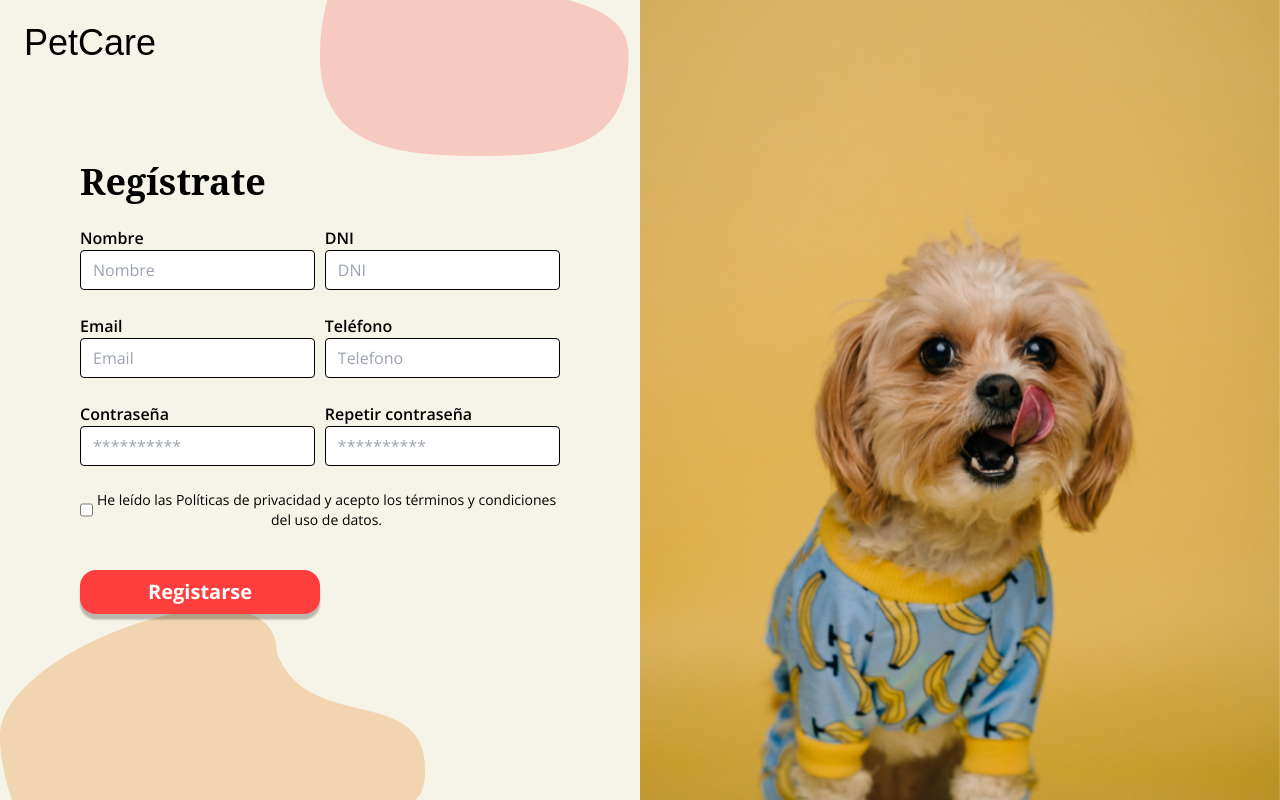
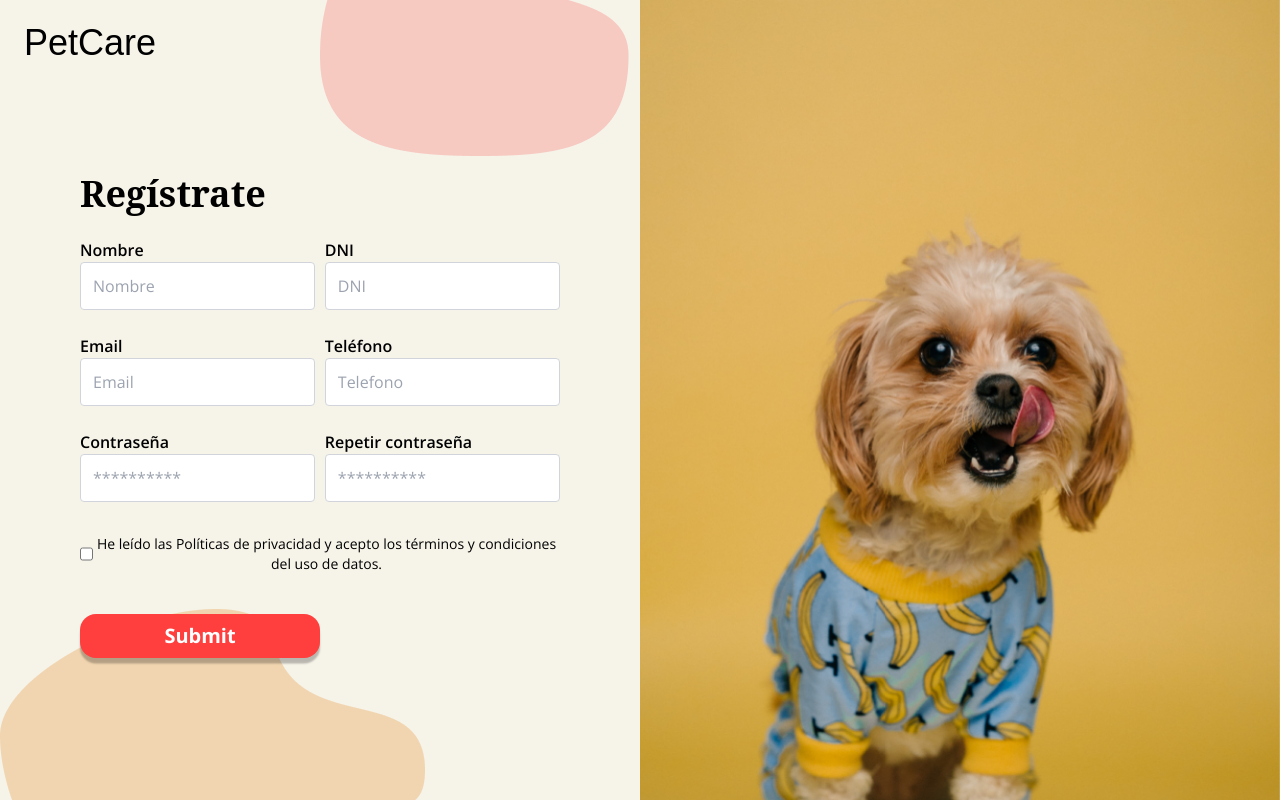
Before and after one commit to No-Country/C14-53-T-NODE-REACT, a React (Vite) app in the folder frontend-nocountry/app-mascotas/: page /register in a window 1280 px wide. Built offline with nearby package versions, Linux system fonts and the light colour scheme; a web font is replaced by a local one.

Commit message:
validaciones de registro

```diff
--- a/frontend-nocountry/app-mascotas/src/components/Register.tsx
+++ b/frontend-nocountry/app-mascotas/src/components/Register.tsx
@@ -1,103 +1,197 @@
+import { useForm } from 'react-hook-form';
 import Background from './Background'
 
-function Login() {
+
+
+interface FormData {
+    nombre: string;
+    dni: string;
+    email: string;
+    telefono: string;
+    password: string;
+    confirmarPassword: string;
+    aceptarTerminos: boolean;
+  }
+
+function Register() {
+const { register, handleSubmit, reset, formState: { errors }, getValues } = useForm<FormData>()
+const onSubmit = handleSubmit((values) => {
+    alert("Form submit: " + JSON.stringify(values));
+    reset()
+  })
+
+  const shouldDisplayDog = (field: string) => {
+    return !!errors[field as keyof FormData];
+};
+
   return (
     <div className="flex justify-center">
       <div className="w-3/4 md:w-1/2 flex items-center justify-center bg-gray-100 min-h-screen">
-        <div className="bg-white rounded-lg shadow-lg z-20">
+        <div className="bg-white rounded-lg shadow-lg z-20 mt-14">
             <h2 className="text-3xl sm:text-4xl w-3/4 mx-auto font-serif font-semibold mb-6 text-gray-800">
             Regístrate
             </h2>
-            <form className=' sm:w-3/4 mx-auto'>
+            <form className=' sm:w-3/4 mx-auto' onSubmit={onSubmit}>
                 <div className='flex justify-between flex-wrap'>
                     <div className="mb-4 w-[49%]">
                         <label className="text-sm md:text-base font-semibold text-gray-800" htmlFor="email">
                             Nombre
                         </label>
                         <input
-                            className="appearance-none border rounded h-10 w-full py-2 px-3 mb-2 focus:outline-none"
+                            className={`border rounded h-12 w-full py-2 px-3 mb-2 focus:outline-none ${
+                                errors.nombre ? 'border-red' : 'border-gray'
+                              }`}
                             id="nombre"
                             type="text"
                             placeholder="Nombre"
+                            {...register('nombre', {pattern: /^[a-zA-ZÀ-ÿ\s]{1,40}$/, required: true})}
                         />
+                        {errors.nombre?.type === "required" && (
+                            <p className='text-red'>Debe ingresar un nombre</p>
+                        )}{errors.nombre?.type === "pattern" && (
+                            <p className='text-red'>Debe ingresar un nombre válido</p>
+                        )}
                     </div>
                     <div className="mb-4 w-[49%]">
                         <label className="text-sm md:text-base font-semibold text-gray-800" htmlFor="email">
                             DNI
                         </label>
                         <input
-                            className="appearance-none border rounded h-10 w-full py-2 px-3 mb-2 focus:outline-none"
+                            className={`border rounded h-12 w-full py-2 px-3 mb-2 focus:outline-none ${
+                                errors.dni ? 'border-red' : 'border-gray'
+                              }`}
                             id="dni"
                             type="text"
                             placeholder="DNI"
+                            {...register('dni', {pattern:  /^\d{7,14}$/, required: true})}
                         />
+                        {errors.dni?.type === "required" && (
+                            <p className='text-red'>Debe ingresar un DNI</p>
+                        )}{errors.dni?.type === "pattern" && (
+                            <p className='text-red'>Debe ingresar un DNI válido</p>
+                        )}
                     </div>
                     <div className="mb-4 w-[49%]">
                         <label className="text-sm md:text-base font-semibold text-gray-800" htmlFor="email">
                             Email
                         </label>
                         <input
-                            className="appearance-none border rounded h-10 w-full py-2 px-3 mb-2 focus:outline-none"
+                            className={`border rounded h-12 w-full py-2 px-3 mb-2 focus:outline-none ${
+                                errors.email ? 'border-red' : 'border-gray'
+                              }`}
                             id="email"
                             type="email"
                             placeholder="Email"
+                            {...register('email', {pattern:  /^[a-zA-Z0-9_.+-]+@[a-zA-Z0-9-]+\.[a-zA-Z0-9-.]+$/, required: true})}
                         />
+                        {errors.email?.type === "required" && (
+                            <p className='text-red'>Debe ingresar un email</p>
+                        )}{errors.email?.type === "pattern" && (
+                            <p className='text-red'>Debe ingresar un email válido</p>
+                        )}
                     </div>
                     <div className="mb-4 w-[49%]">
                         <label className="text-sm md:text-base font-semibold text-gray-800" htmlFor="email">
                             Teléfono
                         </label>
                         <input
-                            className="appearance-none border rounded h-10 w-full py-2 px-3 mb-2 focus:outline-none"
+                            className={`border rounded h-12 w-full py-2 px-3 mb-2 focus:outline-none ${
+                                errors.telefono? 'border-red' : 'border-gray'
+                              }`}
                             id="telefono"
                             type="text"
                             placeholder="Telefono"
+                            {...register('telefono', {pattern:  /^\d{7,14}$/, required: true})}
                         />
+                        {errors.telefono?.type === "required" && (
+                            <p className='text-red'>Debe ingresar un telefono</p>
+                        )}{errors.telefono?.type === "pattern" && (
+                            <p className='text-red'>Debe ingresar un telefono válido</p>
+                        )}{errors.telefono?.type === "requiered" && (
+                            <input className='border-red'/>
+                        )}
                     </div>
                     <div className="mb-6 w-[49%]">
                         <label className="text-sm sm:text-base font-semibold text-gray-800" htmlFor="password">
                             Contraseña
                         </label>
                         <input
-                            className=" border rounded h-10 w-full py-2 px-3 focus:outline-none"
+                            className={`border rounded h-12 w-full py-2 px-3 mb-2 focus:outline-none ${
+                                errors.password ? 'border-red' : 'border-gray'
+                              }`}
                             id="password"
                             type="password"
                             placeholder="**********"
+                            {...register('password', {pattern:  /^.{4,12}$/, required: true})}
                         />
+                        {errors.password?.type === "required" && (
+                            <p className='text-red'>Debe ingresar una contraseña</p>
+                        )}{errors.password?.type === "pattern" && (
+                            <p className='text-red'>Debe ingresar una contraseña válida</p>
+                        )}
                     </div>
                     <div className="mb-6 w-[49%]">
                         <label className="text-sm sm:text-base font-semibold text-gray-800" htmlFor="password">
                             Repetir contraseña
                         </label>
                         <input
-                            className=" border rounded h-10 w-full py-2 px-3 focus:outline-none"
+                            className={`border rounded h-12 w-full py-2 px-3 mb-2 focus:outline-none ${
+                                errors.confirmarPassword ? 'border-red' : 'border-gray'
+                              }`}
                             id="password"
                             type="password"
                             placeholder="**********"
+                            {...register('confirmarPassword', {pattern:  /^.{4,12}$/, required: true, validate: (value) => value === getValues('password')})}
                         />
+                        {errors.confirmarPassword?.type === "required" && (
+                            <p className='text-red'>Debe ingresar la contraseña</p>
+                        )}{errors.confirmarPassword?.type === "pattern" && (
+                            <p className='text-red'>Debe ingresar una contraseña válida</p>
+                        )}{errors.confirmarPassword?.type === "validate" && (
+                            <p className='text-red' >Las contraseñas no coinciden </p>
+                        )}
                     </div>
                 </div>
                 <div className="mb-4">
                     <label className="flex text-sm text-center">
-                        <input type="checkbox" className=''/>
+                        <input type="checkbox" className=''
+                        {...register('aceptarTerminos', {required: true})}
+                        />
                         <span className="">
                         He leído las Políticas de privacidad y acepto los términos y condiciones del uso de datos.
                         </span>
                     </label>
+                    {errors.aceptarTerminos?.type === "required" && (
+                            <p className='text-red text-center my-1'>Debe aceptar términos y condiciones</p>
+                        )}
                 </div>
                 <div className='mt-5 md:mt-10 mb-6'>
-                    <button type="submit" className="btn w-full text-sm sm:text-xl sm:w-2/4 shadow-custom shadow-outline">
-                        Registarse
-                    </button>
+                    <input type="submit" className="btn w-full text-sm sm:text-xl sm:w-2/4 shadow-custom shadow-outline"
+                    />
                  </div>
             </form>
         </div>
       </div>
-      <div className="hidden md:block md:w-1/2 z-40">
+      <div className="relative md:w-1/2 z-40">
         <img
           src="./img/register-dog.png"
           alt="Imagen de fondo"
           className="object-cover w-full h-screen"
+        />
+        <img
+          src="./img/wrong-register-dog.png"
+          alt="Imagen de fondo"
+          className={`object-cover w-full h-screen absolute top-0 left-0 ${
+            shouldDisplayDog('nombre') ||
+            shouldDisplayDog('dni') ||
+            shouldDisplayDog('email') ||
+            shouldDisplayDog('telefono') ||
+            shouldDisplayDog('password') ||
+            shouldDisplayDog('confirmarPassword') ||
+            shouldDisplayDog('aceptarTerminos')
+              ? 'block'
+              : 'hidden'
+          }`}
         />
       </div>
       <Background></Background>
@@ -105,4 +199,4 @@ function Login() {
   );
 }
 
-export default Login;
+export default Register;
--- a/frontend-nocountry/app-mascotas/tailwind.config.js
+++ b/frontend-nocountry/app-mascotas/tailwind.config.js
@@ -4,7 +4,9 @@ export default {
   theme: {
     colors: {
       primary: '#2CA25F',
-      secondary: '#EDE6E7'
+      secondary: '#EDE6E7',
+      gray: '#d1d5db',
+      red: '#dc2626'
     },
     boxShadow: {
       custom: '0 5.5px 1.85px 0 rgba(0, 0, 0, 0.25)'
```
Also changed, not shown: frontend-nocountry/app-mascotas/public/img/wrong-register-dog.png (added).
